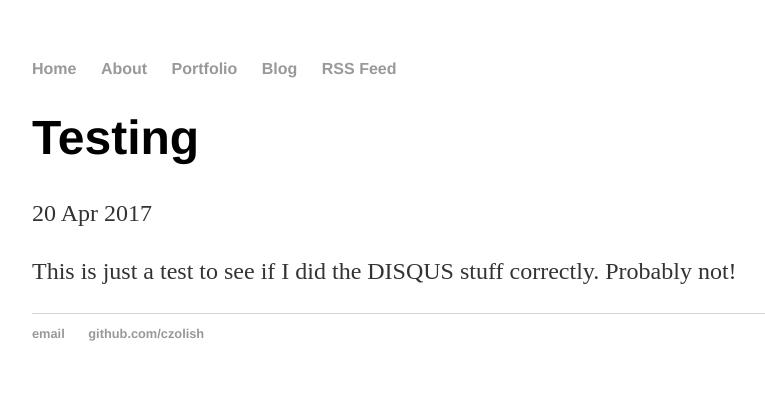
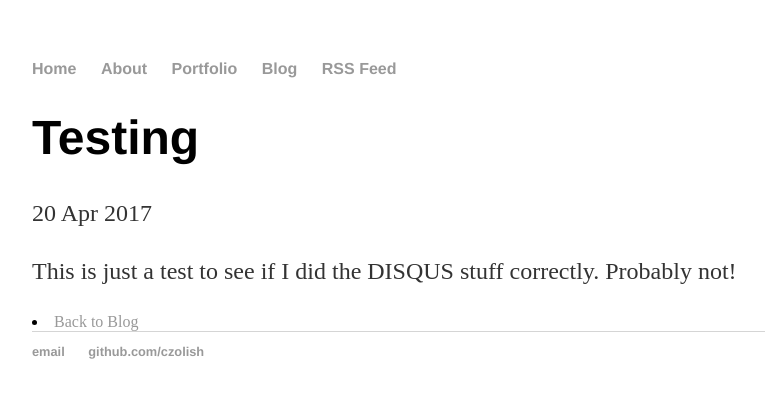
Before and after one commit to czolish/czolish.github.io, a Jekyll site: the page built from _posts/2017-04-20-testing.md, in a window 1280 px wide. Shown: the top 398 px of the page, without its empty margins (160-925 px from the left). Built offline with Jekyll 4.4.1, drawn with Linux system fonts in a browser that asks for light colours; comment, search, counter and statistics services are not loaded.

Commit message:
Update post.html

```diff
--- a/_layouts/post.html
+++ b/_layouts/post.html
@@ -6,6 +6,9 @@ layout: default
 
 <div class="post">
   {{ content }}
+  <div class="post-footer">
+    <li><a href="/blog">Back to Blog</a>
+  </div>
 </div>
 
 {% if page.comments %}
```
